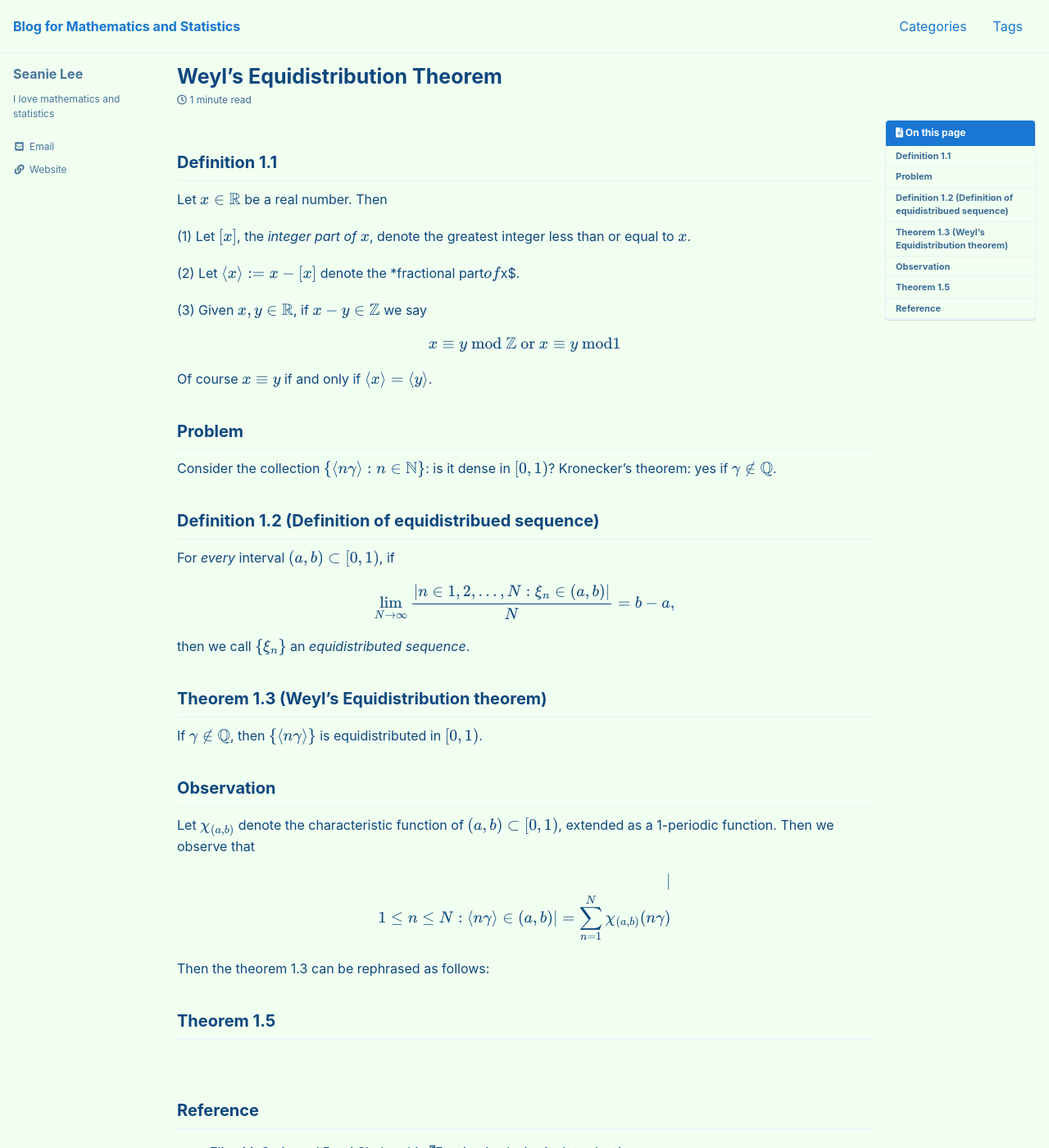
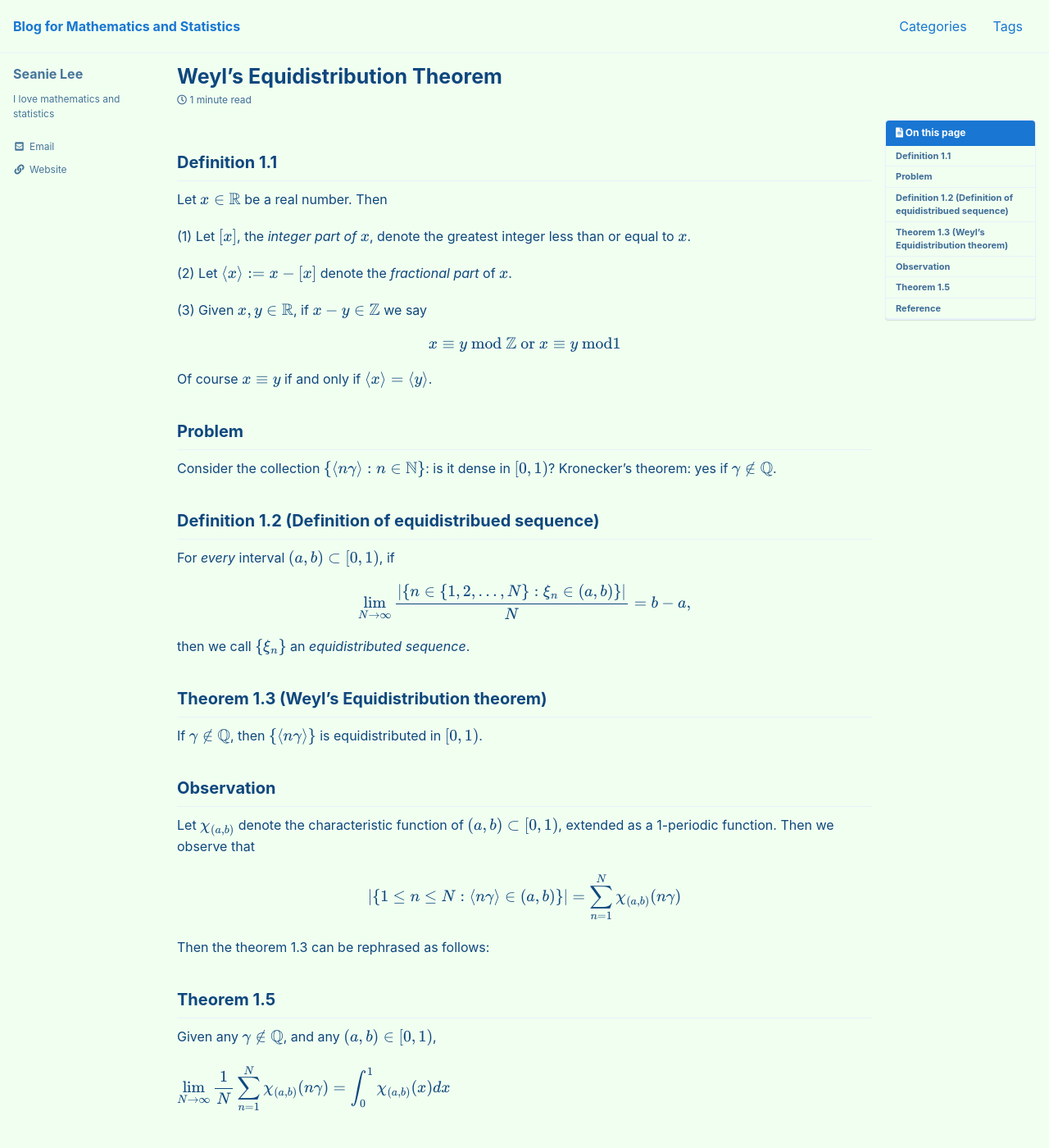
Before and after one commit to seanie12/blog, a Jekyll site: the page built from _posts/2024-03-09-equi-dist.md, in a window 1280 px wide and 1400 px high. Shown: the whole window at 82% size. Built offline with Jekyll 4.4.1, drawn with Linux system fonts in a browser that asks for light colours; cached includes are drawn as plain includes; formulas are drawn with MathJax 3.

Commit message:
Update 2024-03-09-equi-dist.md

```diff
--- a/_posts/2024-03-09-equi-dist.md
+++ b/_posts/2024-03-09-equi-dist.md
@@ -23,7 +23,7 @@ Let $x\in\mathbb{R}$ be a real number. Then
 
 (1) Let $[x]$, the *integer part of* $x$, denote the greatest integer less than or equal to $x$.
 
-(2) Let $\langle x\rangle := x -[x]$ denote the *fractional part$ of $x$.
+(2) Let $\langle x\rangle := x -[x]$ denote the *fractional part* of $x$.
 
 (3) Given $x,y\in\mathbb{R}$, if $x-y\in\mathbb{Z}$ we say
 
@@ -46,7 +46,7 @@ For *every* interval $(a,b)\subset [0,1)$, if
 
 $$
 \begin{align*}
-\lim_{N\to\infty} \frac{\lvert \\{ n\in \\{1,2,\ldots, N\\}: \xi_n\in (a,b)\\}\rvert }{N}=b-a,
+\lim_{N\to\infty} \frac{\lvert \{ n\in \{1,2,\ldots, N\}: \xi_n\in (a,b)\}\rvert }{N}=b-a,
 \end{align*}
 $$
 
@@ -61,13 +61,20 @@ Let $\chi_{(a,b)}$ denote the characteristic function of $(a,b)\subset [0,1)$, e
 
 $$
 \begin{align*}
-\lvert \\{ 1\leq n \leq N: \langle n\gamma \rangle \in (a,b)\\}\rvert = \sum_{n=1}^N \chi_{(a,b)}(n\gamma)
+\lvert \{ 1\leq n \leq N: \langle n\gamma \rangle \in (a,b)\}\rvert = \sum_{n=1}^N \chi_{(a,b)}(n\gamma)
 \end{align*}
 $$
 
 Then the theorem 1.3 can be rephrased as follows:
 
 ## Theorem 1.5
+Given any $\gamma \notin \mathbb{Q}$, and any $(a,b)\in [0,1)$,
+
+$$
+\begin{align*}
+\lim_{N\to\infty} \frac{1}{N} \sum_{n=1}^N \chi_{(a,b)}(n\gamma) = \int_0^1 \chi_{(a,b)}(x) dx
+\end{align*}
+$$
 $$\tag*{$\square$}$$
 
 ## Reference
```
